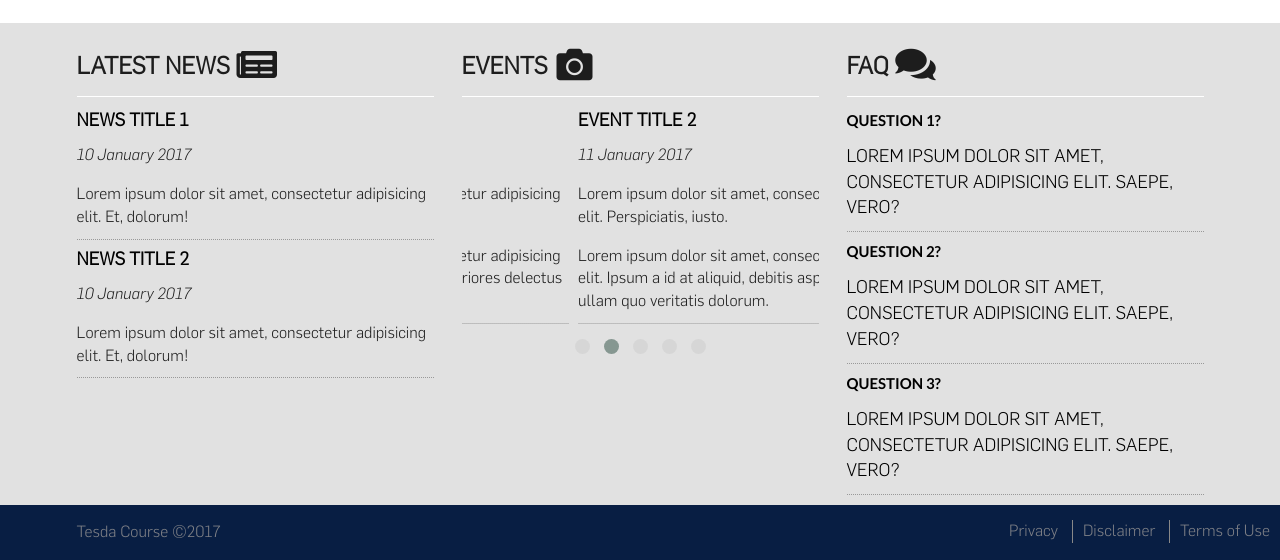
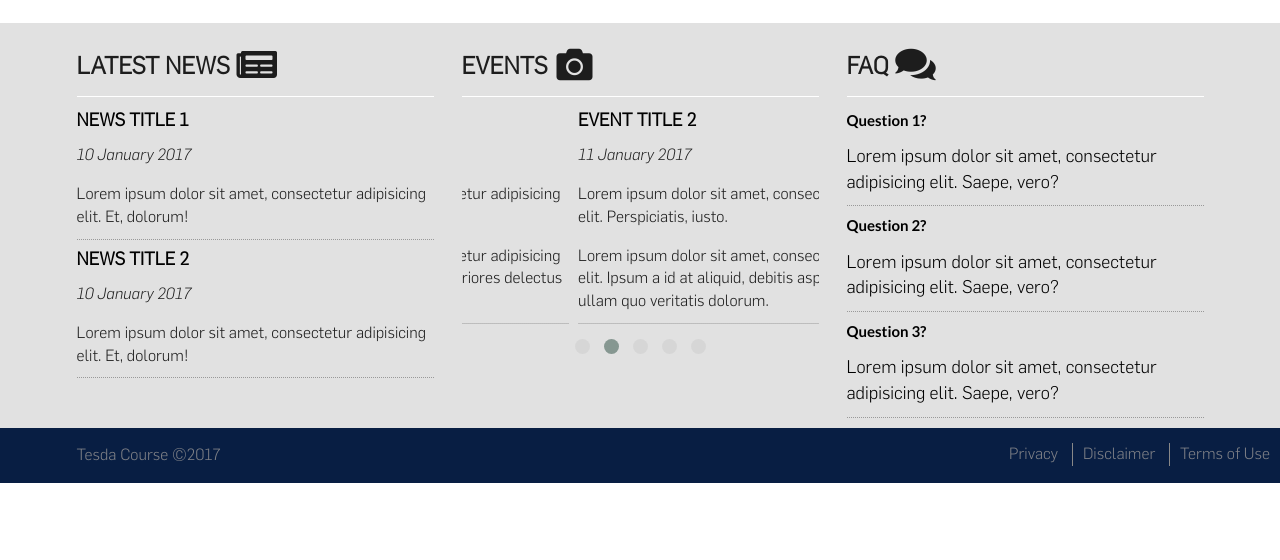
Before and after one commit to jackoverflow/jackoverflow.github.io, a plain HTML site: page index.html in a window 1280 px wide. Shown: the part 1081-1641 px from the top of the page. After the commit the page ends 1564 px from the top, so only its background shows below. Drawn offline with nearby package versions, Linux system fonts and the light colour scheme.

Commit message:
update faq-content text-transform none

```diff
--- a/css/main.css
+++ b/css/main.css
@@ -182,6 +182,9 @@ main .courses a.viewallcourses {
 .block .faq-content:hover h4 {
     color: #4d79ff;
 }
+.block .faq-content a {
+    text-transform: none;
+}
 .bottom .owl-nav {
     display: none;
 }
```
